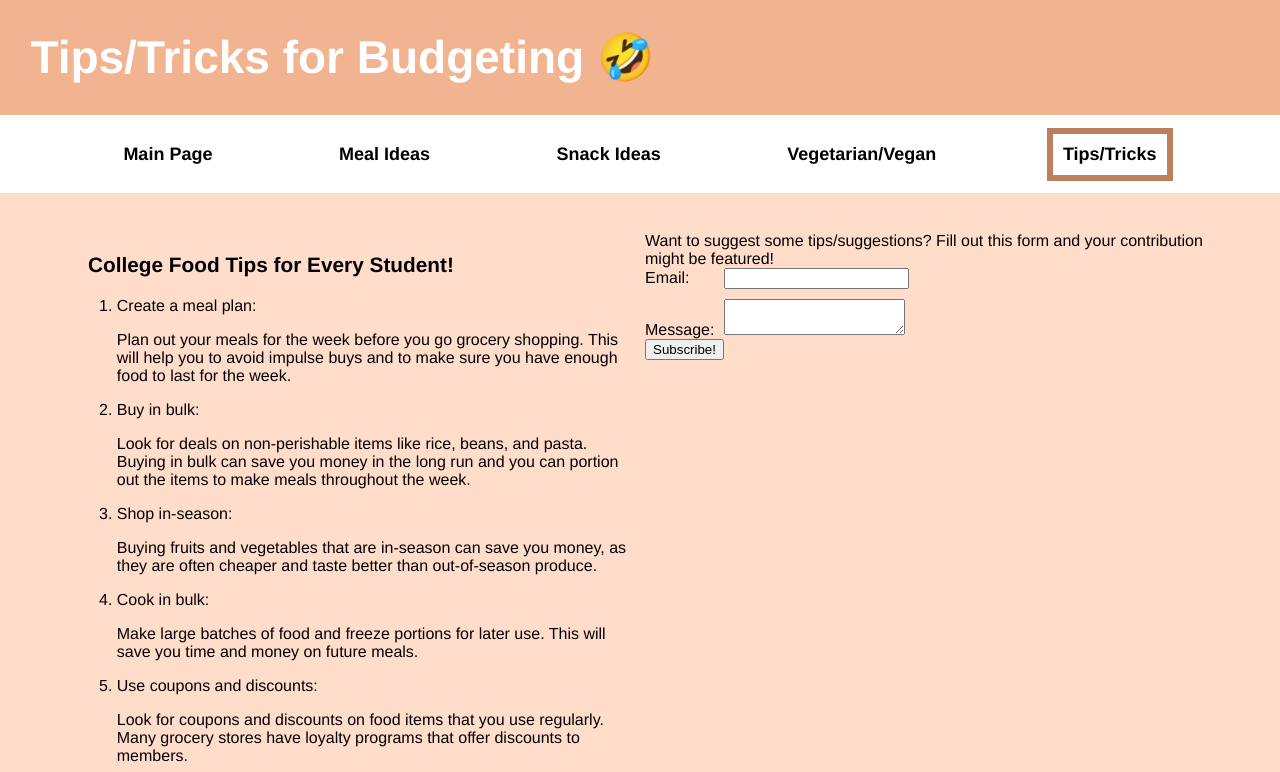
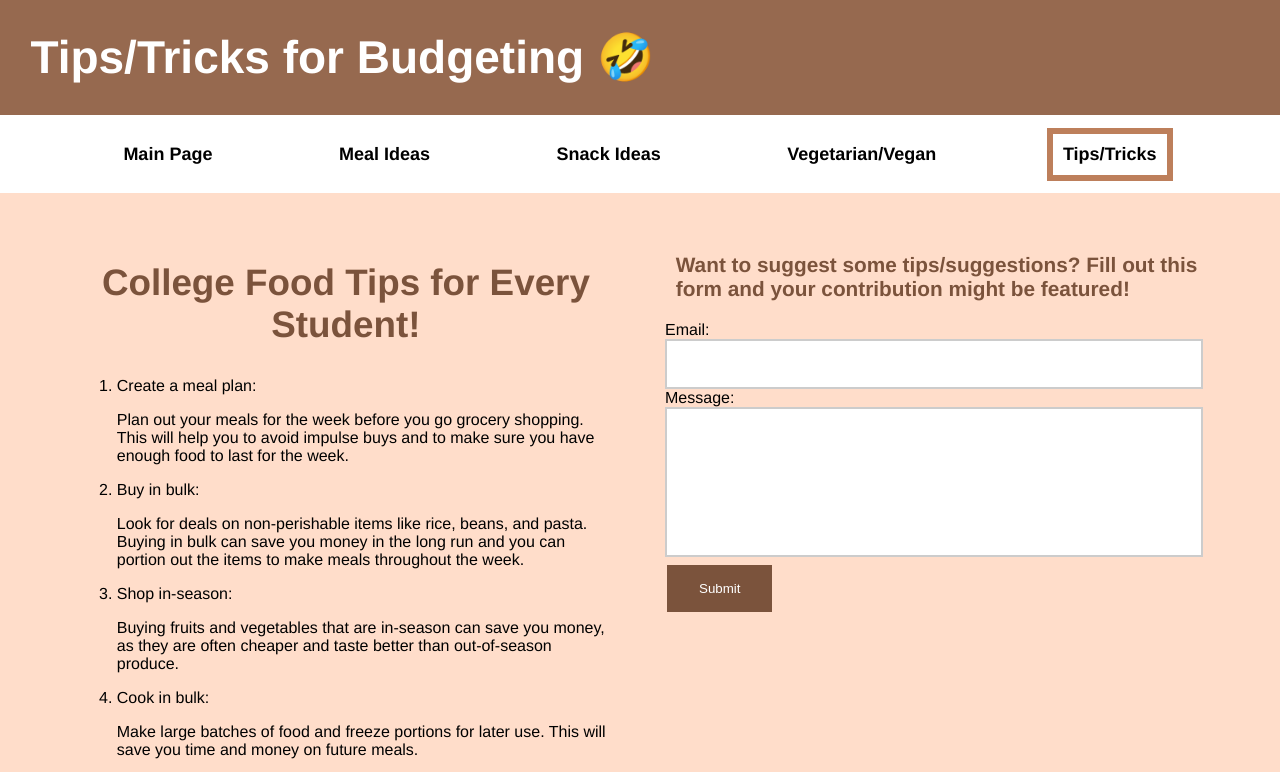
Before and after one commit to meganhinkel/343-s23-p1, a plain HTML site: page tips-and-tricks.html in a window 1280 px wide. Shown: the top 772 px of the page. Drawn offline with Linux system fonts and the light colour scheme.

Commit message:
finally finished form css

```diff
--- a/css/tips-and-tricks.css
+++ b/css/tips-and-tricks.css
@@ -5,14 +5,20 @@
 /* Navigational Menu */
 
 .header {
-    background: #F1B390;
+    background: #96694f;
     color: white;
 }
 
 h2 {
-    color: #BD7F5B;
+    color: #7b533c;
     font-weight: bold;
 }
+
+h3 {
+    color: #7b533c;
+    font-weight: bold;
+}
+
 
 
 #main-menu {
@@ -47,7 +53,7 @@ h2 {
 
 .intro {
     display: grid;
-    gap: 10px;
+    gap: 50px;
     grid-template-columns: 1fr 1fr;
     margin-left: 3%;
     margin-right: 3%;
@@ -70,20 +76,33 @@ hr {
 
 }
 
-form.form-example {
-    display: table;
+input[type=email] {
+    width: 100%;
+    height: 50px;
+    padding: 12px 20px;
+    box-sizing: border-box;
+    border: 2px solid #ccc;
+    background-color: white;
+    resize: none;
 }
 
-div.form-example {
-    display: table-row;
+textarea {
+    width: 100%;
+    height: 150px;
+    padding: 12px 20px;
+    box-sizing: border-box;
+    border: 2px solid #ccc;
+    background-color: white;
+    resize: none;
 }
 
-label,
-input {
-    display: table-cell;
-    margin-bottom: 10px;
+input[type=submit]
+ {
+    background-color: #7b533c;
+    border: none;
+    color: white;
+    padding: 16px 32px;
+    text-decoration: none;
+    margin: 4px 2px;
+    cursor: pointer;
 }
-
-label {
-    padding-right: 10px;
-}
--- a/tips-and-tricks.html
+++ b/tips-and-tricks.html
@@ -30,9 +30,9 @@
 
   <div class="intro">
     <div>
-      <h3>
+      <h2>
         College Food Tips for Every Student!
-      </h3>
+      </h2>
       <ol>
         <li>Create a meal plan: <p>Plan out your meals for the week before you go grocery shopping. This will help you to avoid impulse
         buys and to make sure you have enough food to last for the week.</p></li>
@@ -65,19 +65,20 @@
     </div>
 
     <div>
-      Want to suggest some tips/suggestions? Fill out this form and your contribution might be featured!
 
-      <form action="" method="get" class="form-example">
-        <div class="form-example">
+      <h3>Want to suggest some tips/suggestions? Fill out this form and your contribution might be featured!</h3>
+
+      <form action="" method="get">
+        <div>
           <label for="email">Email: </label>
           <input type="email" name="email" id="email" required>
         </div>
-        <div class="form-example">
+        <div>
           <label for="msg">Message:</label>
           <textarea id="msg" name="user_message"></textarea>
         </div>
-        <div class="form-example">
-          <input type="submit" value="Subscribe!">
+        <div class>
+          <input type="submit" value="Submit">
         </div>
       </form>
     </div>
```
